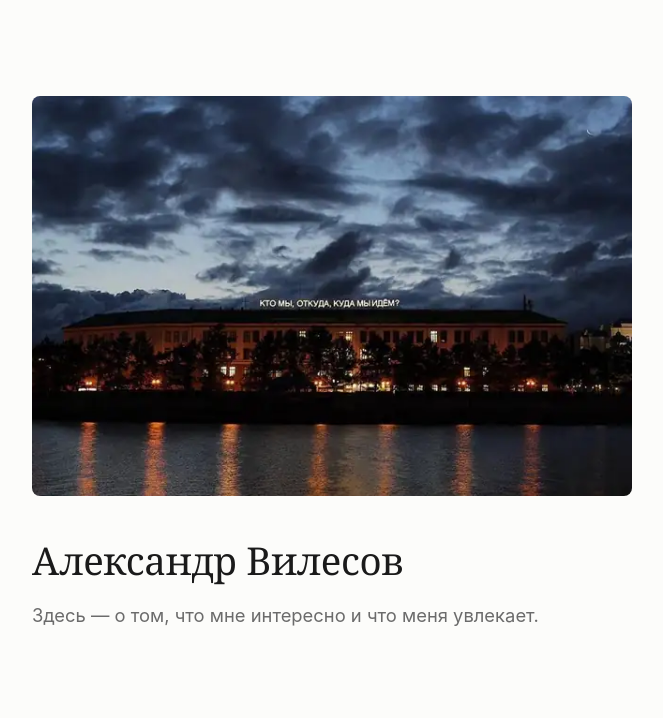
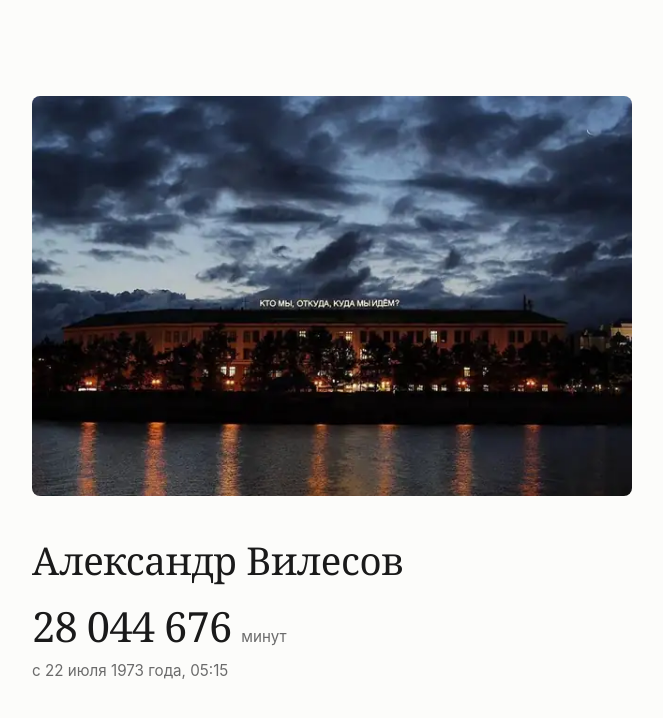
Before and after one commit to aivilesov1973/vilesov.ru, an Astro site: page / in a window 1280 px wide. Shown: the whole page, without its empty margins (308-971 px from the left). Built offline with nearby package versions, Linux system fonts and the light colour scheme; Astro itself is replaced by a stand-in of ours.

Commit message:
сайт: счётчик минут от 22.07.1973 05:15 вместо лида

```diff
--- a/public/style.css
+++ b/public/style.css
@@ -103,3 +103,28 @@ section {
 /* --- Шапка с фотографией --- */
 .hero { margin: 0 0 40px; }
 .hero img { display: block; width: 100%; height: auto; border-radius: 8px; }
+
+/* --- Счётчик минут --- */
+.counter {
+  margin: 20px 0 0;
+  font-family: Georgia, "Times New Roman", serif;
+  font-size: 2.6rem;
+  line-height: 1.1;
+  font-variant-numeric: tabular-nums;
+  letter-spacing: -0.02em;
+}
+.counter .unit {
+  font-family: -apple-system, BlinkMacSystemFont, "Segoe UI", Roboto, sans-serif;
+  font-size: 0.95rem;
+  color: var(--muted);
+  margin-left: 10px;
+  letter-spacing: 0;
+}
+.since {
+  margin: 8px 0 0;
+  font-size: 0.95rem;
+  color: var(--muted);
+}
+@media (max-width: 480px) {
+  .counter { font-size: 2rem; }
+}
--- a/src/pages/index.astro
+++ b/src/pages/index.astro
@@ -1,6 +1,11 @@
 ---
 import Base from '../layouts/Base.astro';
 import { SITE } from '../data/site';
+
+// 22 июля 1973, 05:15 по Москве (UTC+3)
+const BIRTH = new Date('1973-07-22T05:15:00+03:00');
+const minutesNow = Math.floor((Date.now() - BIRTH.getTime()) / 60000);
+const nf = new Intl.NumberFormat('ru-RU');
 ---
 <Base>
   <figure class="hero">
@@ -14,6 +19,20 @@ import { SITE } from '../data/site';
 
   <header class="intro">
     <h1>{SITE.title}</h1>
-    <p class="lead">{SITE.lead}</p>
+    <p class="counter">
+      <span id="minutes">{nf.format(minutesNow)}</span><span class="unit">минут</span>
+    </p>
+    <p class="since">с 22 июля 1973 года, 05:15</p>
   </header>
+
+  <script>
+    const birth = new Date('1973-07-22T05:15:00+03:00').getTime();
+    const el = document.getElementById('minutes');
+    const nf = new Intl.NumberFormat('ru-RU');
+    const tick = () => {
+      if (el) el.textContent = nf.format(Math.floor((Date.now() - birth) / 60000));
+    };
+    tick();
+    setInterval(tick, 1000);
+  </script>
 </Base>
```
